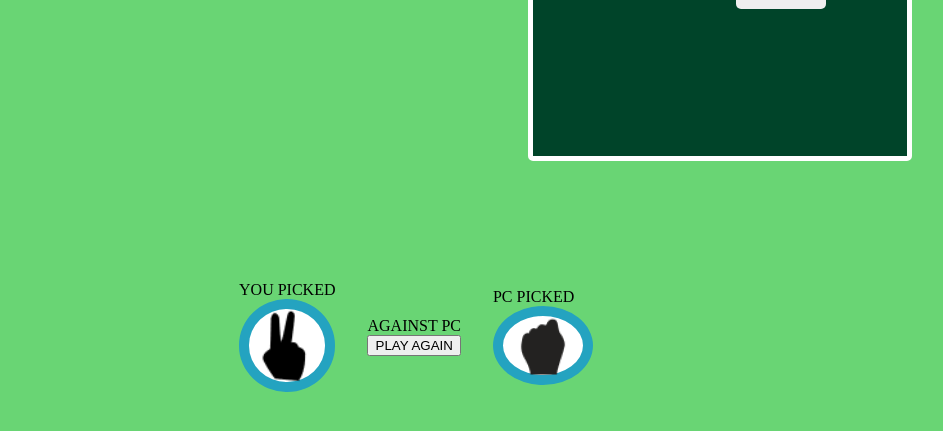
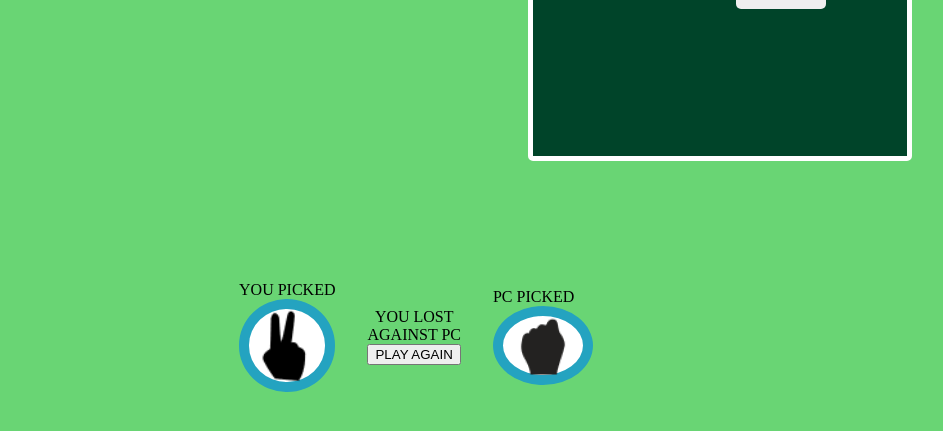
Before and after one commit to Pritam101998/ROCK_PAPER_SCISSOR, a plain HTML site: page index.html in a window 1280 px wide. Both pictures are taken after a click on the element 543 px from the left and 440 px from the top of the page. Shown: the part 519-950 px from the top of the page, without its empty margins (224-1167 px from the left). Drawn offline with Linux system fonts and the light colour scheme.

Commit message:
error correction

```diff
--- a/index.js
+++ b/index.js
@@ -168,14 +168,14 @@ scissors.addEventListener("click", () => {
     Replay.style.display = "none";
     AGAINST_PC.style.display = "flex";
   } else if (imageElement11 === randomStyle) {
-    // WIN.innerHTML = "YOU LOST";
+    WIN.innerHTML = "YOU LOST";
     // com_point = com_point + 1;
     var o = localStorage.getItem("y");
     Number(o);
     o = Number(o) + 1;
     localStorage.setItem("y", o);
     Point1.innerHTML = localStorage.getItem("y");
-    Point1.innerHTML = com_point;
+    // Point1.innerHTML = com_point;
     next1.style.display = "none";
     Play_again.style.display = "flex";
     Replay.style.display = "none";
--- a/style.css
+++ b/style.css
@@ -1,6 +1,6 @@
 * {
   margin: 0px;
-  papping: 0px box;
+  padding: 0px box;
   box-sizing: border-box;
 }
 body {
```
